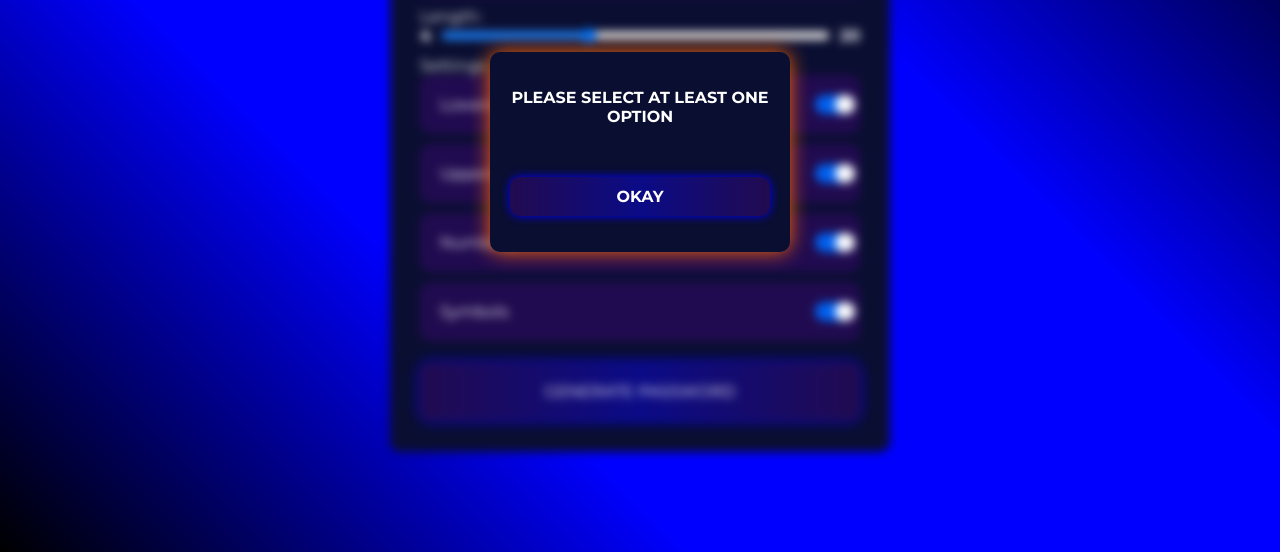
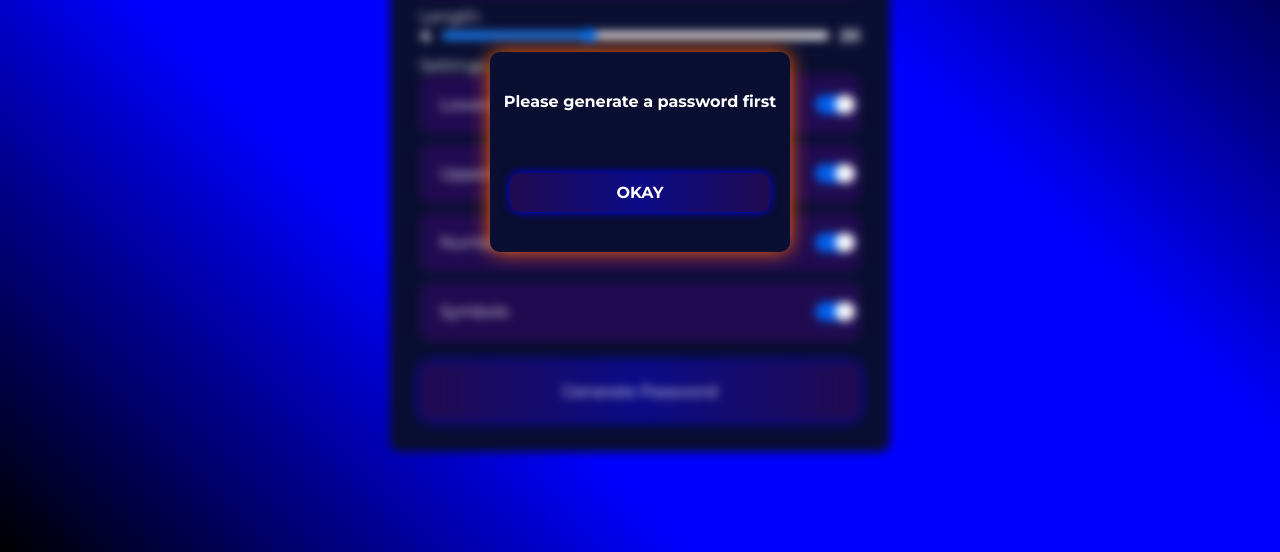
Before and after one commit to Kaleblamar/PasswordGenerator, a plain HTML site: page index.html in a window 1280 px wide. Both pictures are taken after a click on the button 828 px from the left and 207 px from the top of the page. Shown: the part 248-800 px from the top of the page. Drawn offline with Linux system fonts and the light colour scheme.

Commit message:
changed alert message to lowercase

```diff
--- a/script.js
+++ b/script.js
@@ -6,11 +6,11 @@ console.log(randomIndex("Chicken")); // 0 thru 6
 
 function getRandomLower() {
   const letters = "abcdefghijklmnopqrstuvwxyz";
-  // Returns a random letter using a random index from the randomIndex function on the letters string
+
   return letters[randomIndex(letters)];
 }
 
-console.log(getRandomLower()); // random lowercase letter
+console.log(getRandomLower());
 
 function getRandomUpper() {
   const letter = getRandomLower();
@@ -29,7 +29,7 @@ console.log(getRandomNumber());
 
 function getRandomSymbol() {
   const symbols = "!@#$%^&*(){}[]=<>/,.";
-  // Return a random symbol using a random index from the symbols string
+
   return symbols[randomIndex(symbols)];
 }
 
@@ -62,7 +62,8 @@ const alertCustom2 = document.querySelector(`.alert2`);
 const okay = document.querySelector(`.okay`);
 const okay2 = document.querySelector(`.okay2`);
 const container = document.querySelector(`#container`);
-const alertBox = document.querySelector(`.alertBox`);
+const alertBox = document.querySelectorAll(`.alertBox`)[0];
+const alertBox2 = document.querySelectorAll(`.alertBox`)[1];
 
 // range event listener
 lengthEl.addEventListener(`input`, (e) => {
@@ -74,9 +75,6 @@ function generatePassword(lower, upper, number, symbol, length) {
   // 1. Create the password variable
   let generatedPassword = "";
 
-  // 2. Filter Out Unchecked Options
-  // True and false values can be added together (True is equal to 1 and False is equal to 0)
-  // NOTE: the values set to the typesCount variable will be used when building out the password
   const typesCount = lower + upper + number + symbol;
   console.log(typesCount);
 
@@ -100,7 +98,6 @@ function generatePassword(lower, upper, number, symbol, length) {
     return "";
   }
 
-  // The first item in each nested array holds the value of a string that will be used to access a function in the randomFunctions object. The second item in each nested array are the values passed into this function
   let typesArr = [
     ["lower", lower],
     ["upper", upper],
@@ -109,27 +106,22 @@ function generatePassword(lower, upper, number, symbol, length) {
   ];
   console.log(typesArr);
 
-  // The filter method creates a new array with all the items that pass the test implemented by the provided function (aka  all the items that cause the function to return a boolean value of true when the function is run using the item as the argument for the item parameter)
-  // Checking if the value for index of 1 in each item in the typesArr array is true or false. Also removing the item from the typesArr array if it is false
   typesArr = typesArr.filter((item) => {
     console.log(item[1]);
     return item[1];
   });
   console.log(typesArr);
 
-  // 3. Loop over the length and call the generator function for each checked option
-  // Note: the value for "length" is the value entered for the length number input
   for (i = 0; i < length; i += typesCount) {
     typesArr.forEach((type) => {
       const funcName = type[0];
       console.log(funcName);
-      // Accessing and running the function in the randomFunctions object. Also, concatenating the value returns from the accessed function to the generatedPassword string
+
       generatedPassword += randomFunctions[funcName]();
       console.log(generatedPassword);
     });
   }
 
-  // 4. Add Generated password to the final password variable and return it from the function
   const finalPassword = generatedPassword.slice(0, length);
 
   console.log(finalPassword);
@@ -137,18 +129,14 @@ function generatePassword(lower, upper, number, symbol, length) {
   return finalPassword;
 }
 
-// Event Listener for when the "Generate Password" Button is clicked
 generateEl.addEventListener("click", () => {
-  // Checking if the following options are checked and the true false values to the respective variables
   const hasLower = lowercaseEl.checked;
   const hasUpper = uppercaseEl.checked;
   const hasNumber = numbersEl.checked;
   const hasSymbol = symbolsEl.checked;
 
-  // Accessing the value for the number input and changing the value from a string to a number
   const length = parseInt(lengthEl.value);
 
-  // The generatePassword function takes the true/false values determined by the checkboxes as well as the number from the number input (length),  as arguments and returns the finalPassword string. Then it is set to the innerText of the resultEl
   resultEl.innerText = generatePassword(
     hasLower,
     hasUpper,
@@ -165,7 +153,7 @@ clipboardEl.addEventListener("click", () => {
   if (password === "") {
     // alert("Please generate a password first");
 
-    alertBox.classList.add(`showAlert`);
+    alertBox2.classList.add(`showAlert`);
     container.classList.add(`blur`);
     okay2.addEventListener(`click`, () => {
       alertCustom2.classList.add(`fadeOut`);
@@ -175,7 +163,7 @@ clipboardEl.addEventListener("click", () => {
       }
       timeOut();
       function delay() {
-        alertBox.classList.remove(`showAlert`);
+        alertBox2.classList.remove(`showAlert`);
         alertCustom2.classList.remove(`fadeOut`);
       }
     });
--- a/style.css
+++ b/style.css
@@ -98,7 +98,7 @@ button:active {
   font-size: 16px;
   font-weight: 700--help;
   filter: drop-shadow(0 0 5px blue);
-  text-transform: uppercase;
+  /* text-transform: uppercase; */
 }
 
 #generate:hover + .passwordlength {
@@ -303,7 +303,7 @@ input[type="checkbox"]:checked::after {
   font-size: 16px;
   text-align: center;
   color: white;
-  text-transform: uppercase;
+  /* text-transform: uppercase; */
   line-height: 1.2;
   font-weight: 700;
 }
```
